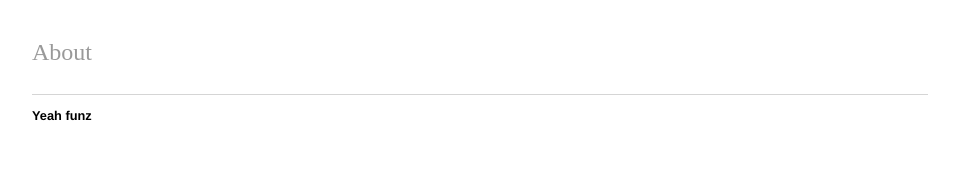
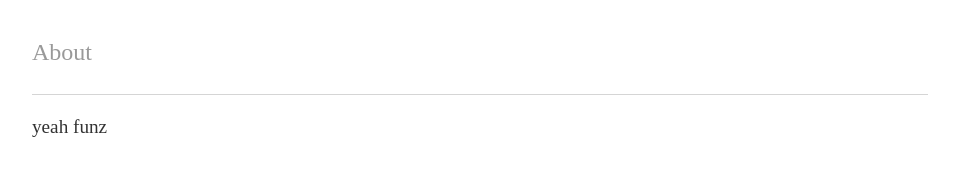
Before and after one commit to poiurewq/poiurewq, a Jekyll site: the page built from index.html, in a window 1280 px wide. Shown: the part 161-337 px from the top of the page, without its empty margins (160-1119 px from the left). Built offline with Jekyll 4.4.1, drawn with Linux system fonts in a browser that asks for light colours.

Commit message:
Update default.html

```diff
--- a/_layouts/default.html
+++ b/_layouts/default.html
@@ -18,9 +18,7 @@
 
 			</div><!-- /.container -->
 			<footer>
-	    		<ul>
-	        		<li>Yeah funz</li>
-				  </ul>
+	    			<p>yeah funz</p>
 			</footer>
 		</body>
 	</html>
```
